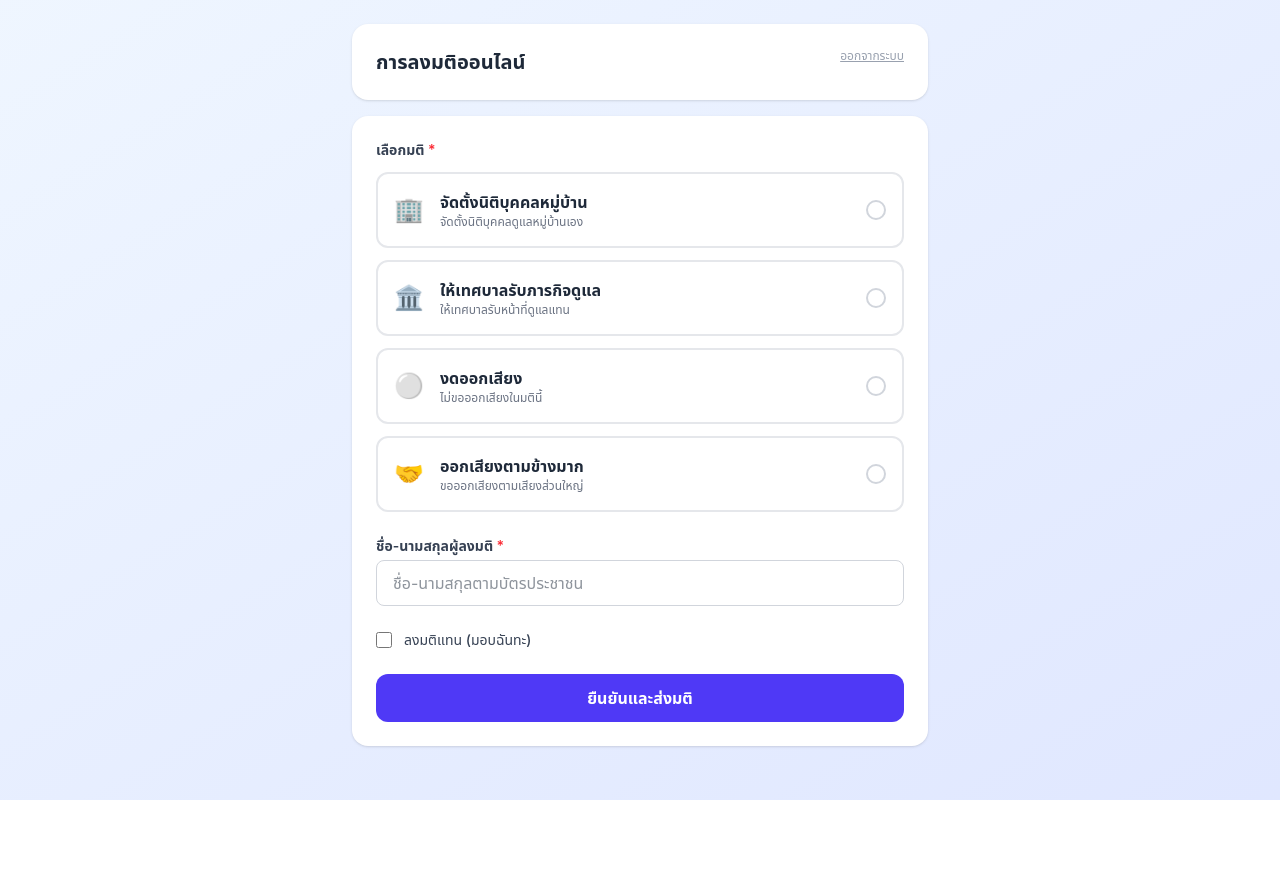
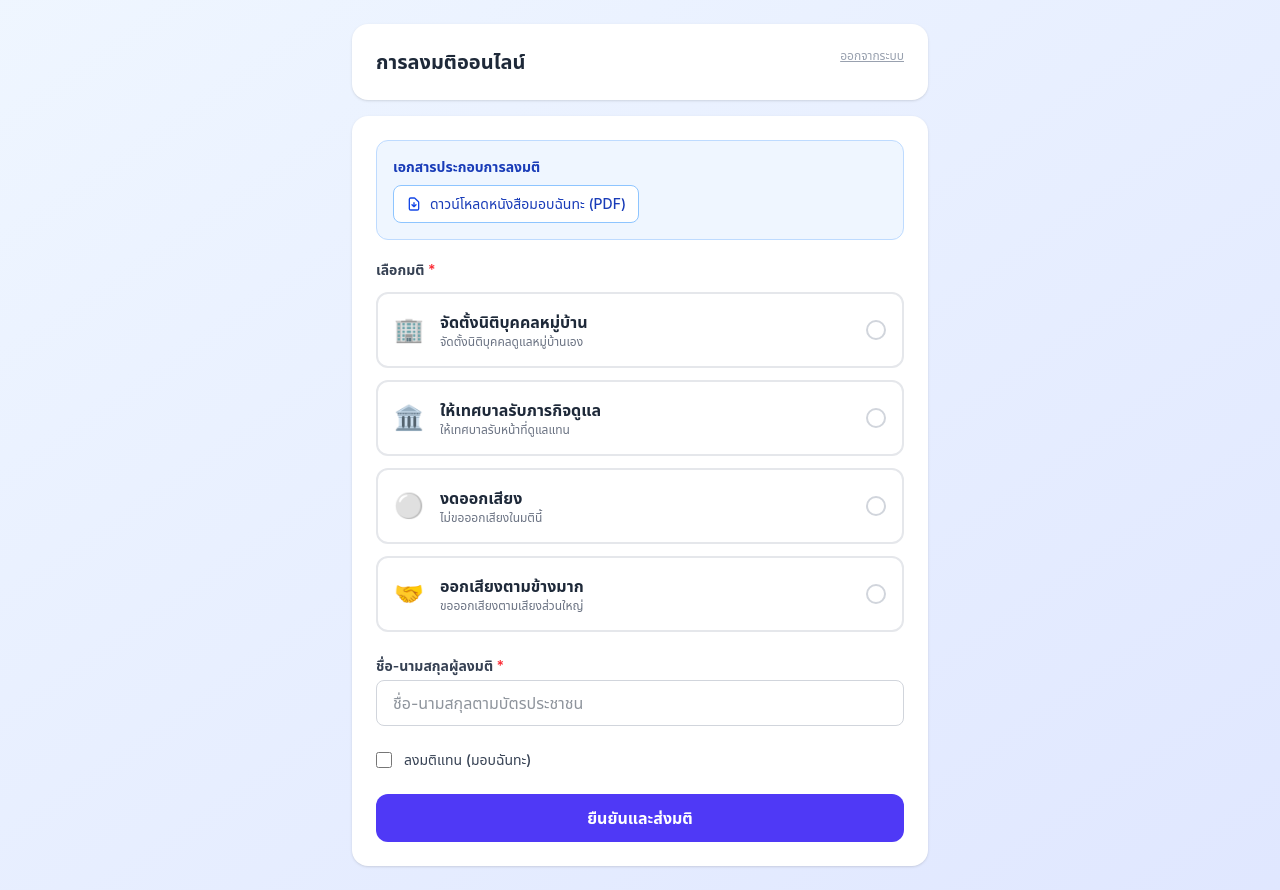
Before and after one commit to wiramatta-hub/vote-app, a Next.js app: page /vote in a window 1280 px wide. Before the commit the page ends 800 px from the top, so only its background shows below. Built offline with nearby package versions, Linux system fonts and the light colour scheme; no server answers; the database is empty.

Commit message:
feat(v1): add standalone proxy letter download link on vote page

```diff
--- a/src/app/vote/page.tsx
+++ b/src/app/vote/page.tsx
@@ -129,6 +129,20 @@ export default function VotePage() {
             </div>
           )}
 
+          <div className="mb-5 p-4 bg-blue-50 border border-blue-200 rounded-xl">
+            <p className="text-sm font-semibold text-blue-800 mb-2">เอกสารประกอบการลงมติ</p>
+            <a
+              href="/proxy-letter.pdf"
+              download
+              className="inline-flex items-center gap-2 px-3 py-2 bg-white border border-blue-300 rounded-lg text-sm font-medium text-blue-800 hover:bg-blue-100 transition-colors"
+            >
+              <svg className="w-4 h-4 text-blue-700" fill="none" stroke="currentColor" viewBox="0 0 24 24">
+                <path strokeLinecap="round" strokeLinejoin="round" strokeWidth={2} d="M12 10v6m0 0l-3-3m3 3l3-3m2 8H7a2 2 0 01-2-2V5a2 2 0 012-2h5.586a1 1 0 01.707.293l5.414 5.414a1 1 0 01.293.707V19a2 2 0 01-2 2z" />
+              </svg>
+              ดาวน์โหลดหนังสือมอบฉันทะ (PDF)
+            </a>
+          </div>
+
           <form onSubmit={handleSubmit} className="space-y-6">
             {/* Choice */}
             <div>
```
